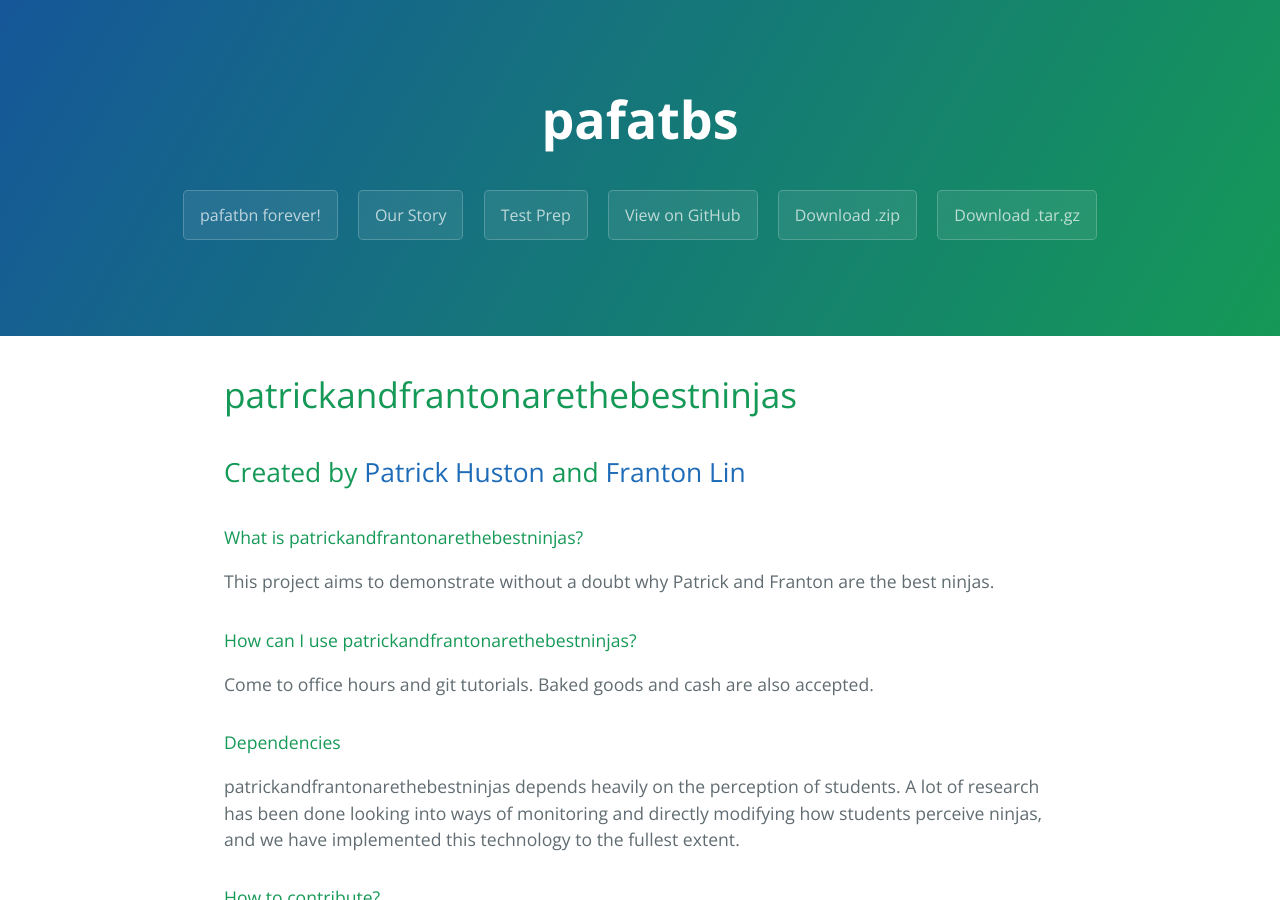
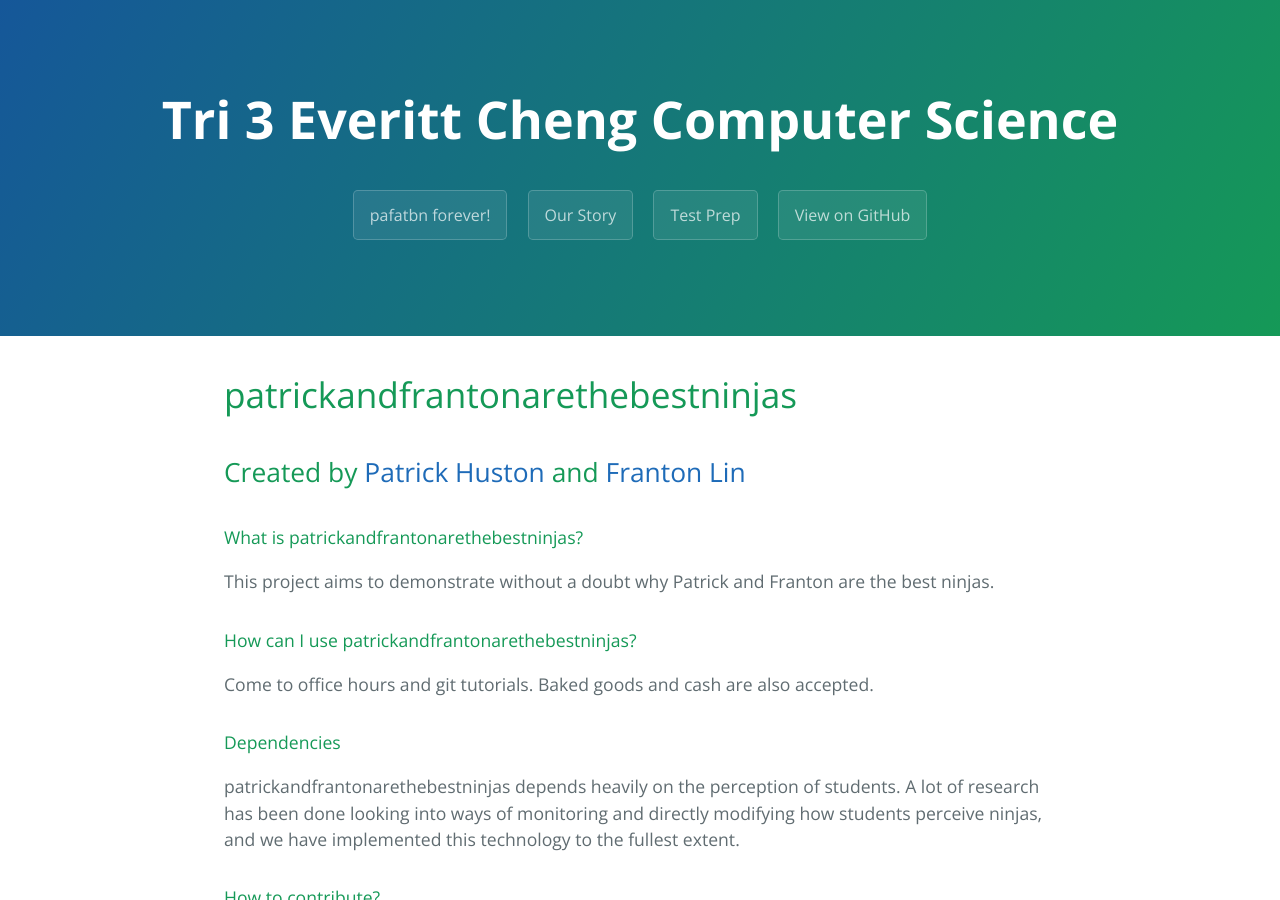
Before and after one commit to NinjaBreadLord/Tri-3-Everitt-Cheng, a Jekyll site: the page built from index.md, in a window 1280 px wide and 900 px high. Built offline with Jekyll 4.4.1, drawn with Linux system fonts in a browser that asks for light colours.

Commit message:
Update template.html

```diff
--- a/_layouts/template.html
+++ b/_layouts/template.html
@@ -11,14 +11,12 @@
   </head>
   <body>
     <section class="page-header">
-      <h1 class="project-name">pafatbs</h1>
+      <h1 class="project-name">Tri 3 Everitt Cheng Computer Science</h1>
       <h2 class="project-tagline"></h2>
       {% for page in site.pages %}
         <a href= {{ page.filename }} class="btn">{{ page.title }}</a>
       {% endfor %}
-      <a href="https://github.com/phuston/patrickandfrantonarethebestninjas" class="btn">View on GitHub</a>
-      <a href="https://github.com/phuston/patrickandfrantonarethebestninjas/zipball/master" class="btn">Download .zip</a>
-      <a href="https://github.com/phuston/patrickandfrantonarethebestninjas/tarball/master" class="btn">Download .tar.gz</a>
+      <a href="https://github.com/NinjaBreadLord/Tri-3-Everitt-Cheng" class="btn">View on GitHub</a>
     </section>
 
     <section class="main-content">
```
